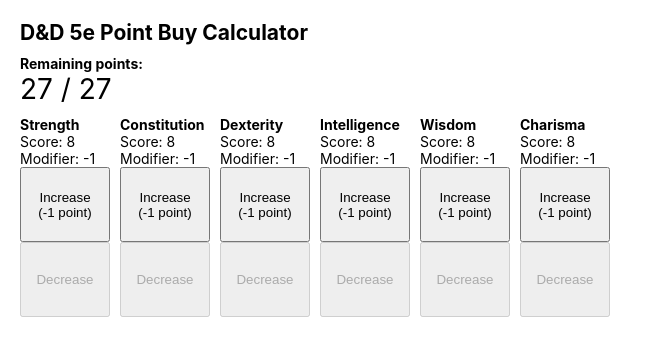
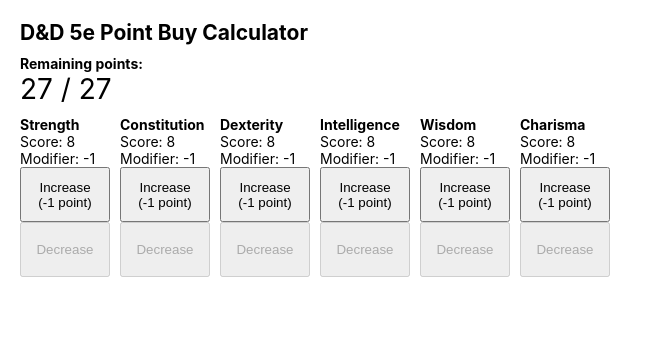
Before and after one commit to rush340/dnd-ability-calc, a React (Create React App) app: page / in a window 1280 px wide. Shown: the top 356 px of the page, without its empty margins (0-653 px from the left). Built offline with nearby package versions, Linux system fonts and the light colour scheme.

Commit message:
slightly shorter buttons

```diff
--- a/src/App.css
+++ b/src/App.css
@@ -26,7 +26,7 @@
 
 .ability-change-control button {
   width: 90px;
-  height: 75px;
+  height: 55px;
 }
 
 .points-container {
```
